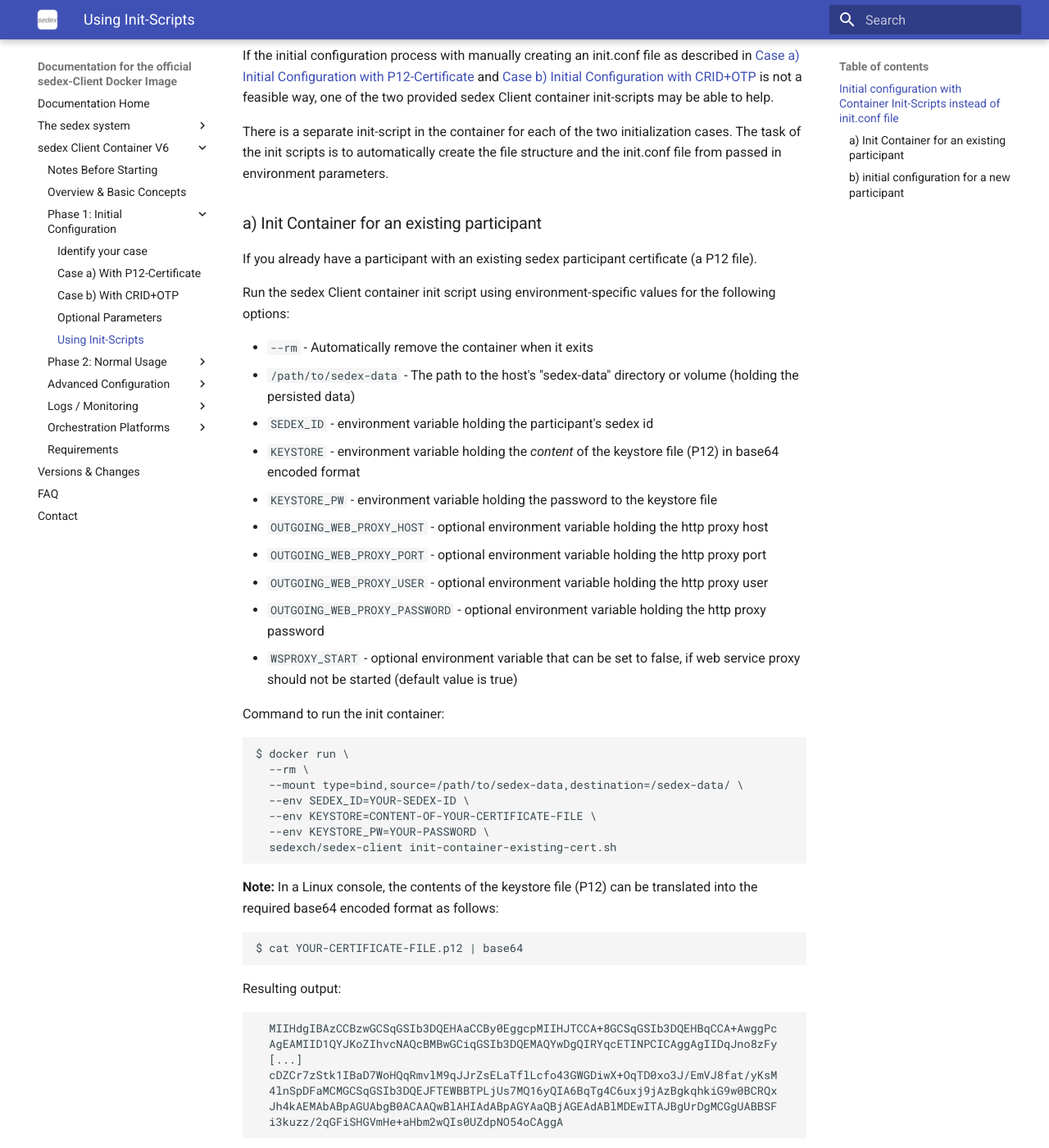
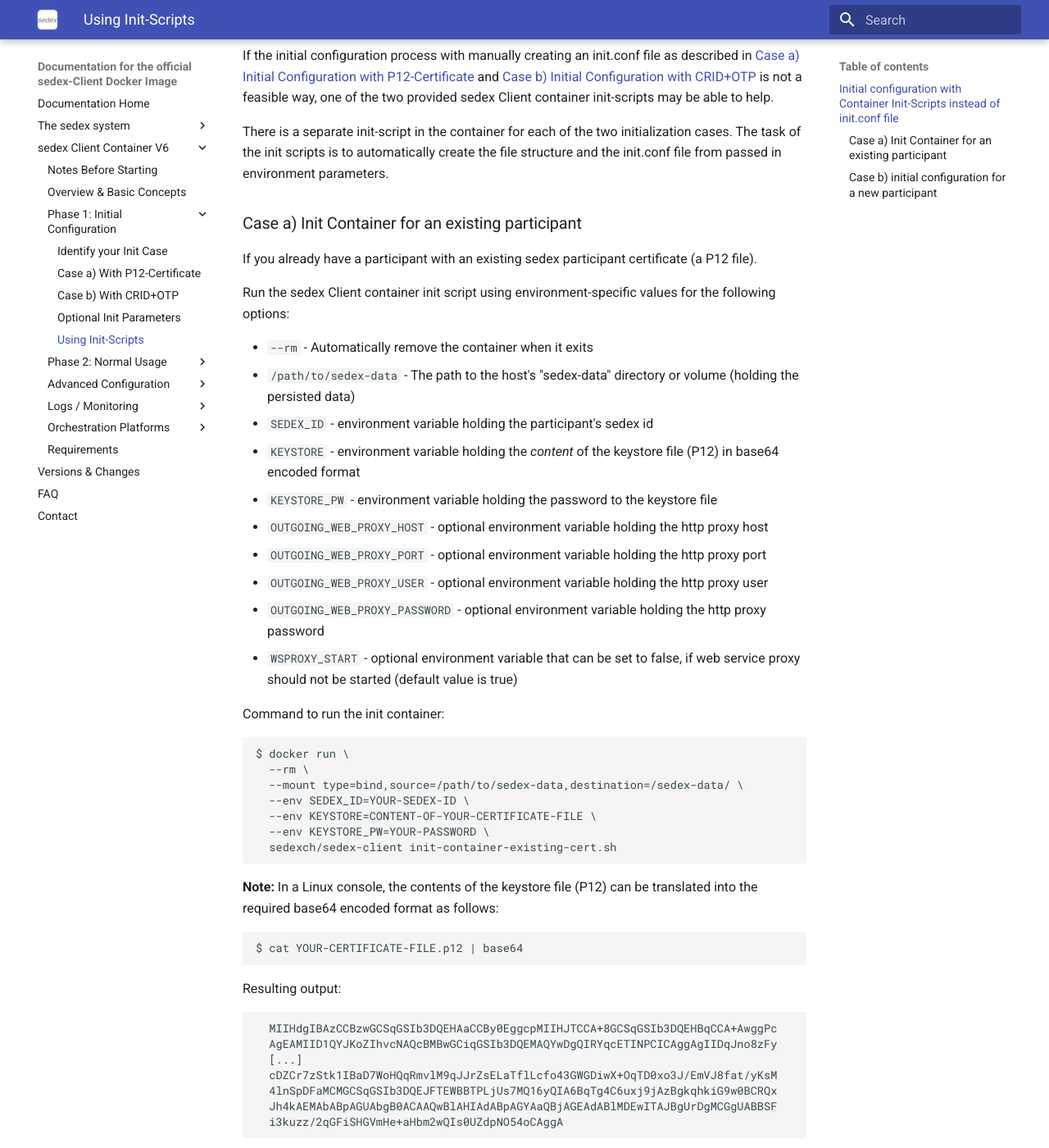
Before and after one commit to sedexch/sedexch.github.io, an MkDocs documentation site: the page built from docs/client-container-v6/initial-configuration/initial_configuration_with_init-scripts.md, in a window 1280 px wide and 1400 px high, scrolled down 353 px. Shown: the whole window at 82% size. Built offline with MkDocs 1.6.1 and Material for MkDocs 9.7.7, drawn with Linux system fonts in a browser that asks for light colours; some of the changed text lies outside the part shown.

```diff
--- a/docs/client-container-v6/initial-configuration/initial_configuration_with_init-scripts.md
+++ b/docs/client-container-v6/initial-configuration/initial_configuration_with_init-scripts.md
@@ -12,7 +12,7 @@ If the initial configuration process with manually creating an init.conf file as
 There is a separate init-script in the container for each of the two initialization cases. The task of the init scripts is to automatically create the file structure and the init.conf file from passed in environment parameters.
 
 
-### a) Init Container for an existing participant
+### Case a) Init Container for an existing participant
 
 If you already have a participant with an existing sedex participant certificate (a P12 file).
 
@@ -59,7 +59,7 @@ Resulting output:
 
 
 
-### b) initial configuration for a new participant
+### Case b) initial configuration for a new participant
 
 If you don't have an existing certificate but a *certificate request ID (CRID)* and a one time password (OTP).
 
--- a/mkdocs.yml
+++ b/mkdocs.yml
@@ -24,10 +24,10 @@ nav:
       - 'Notes Before Starting': client-container-v6/index.md
       - 'Overview & Basic Concepts': client-container-v6/basic-concepts.md
       - 'Phase 1: Initial Configuration' :
-        - 'Identify your case': client-container-v6/initial-configuration/initial_configuration_case_identification.md
+        - 'Identify your Init Case': client-container-v6/initial-configuration/initial_configuration_case_identification.md
         - 'Case a) With P12-Certificate': client-container-v6/initial-configuration/initial_configuration_with_certificate.md
         - 'Case b) With CRID+OTP': client-container-v6/initial-configuration/initial_configuration_with_crid_and_otp.md
-        - 'Optional Parameters': client-container-v6/initial-configuration/initial_configuration_optional_parameters.md
+        - 'Optional Init Parameters': client-container-v6/initial-configuration/initial_configuration_optional_parameters.md
         - 'Using Init-Scripts': client-container-v6/initial-configuration/initial_configuration_with_init-scripts.md
       - 'Phase 2: Normal Usage' :
         - 'Run with Docker': client-container-v6/run/run_with_docker.md
```
Also changed, not shown: docs/client-container-v6/run/run_with_docker.md (+2 -2 lines).
